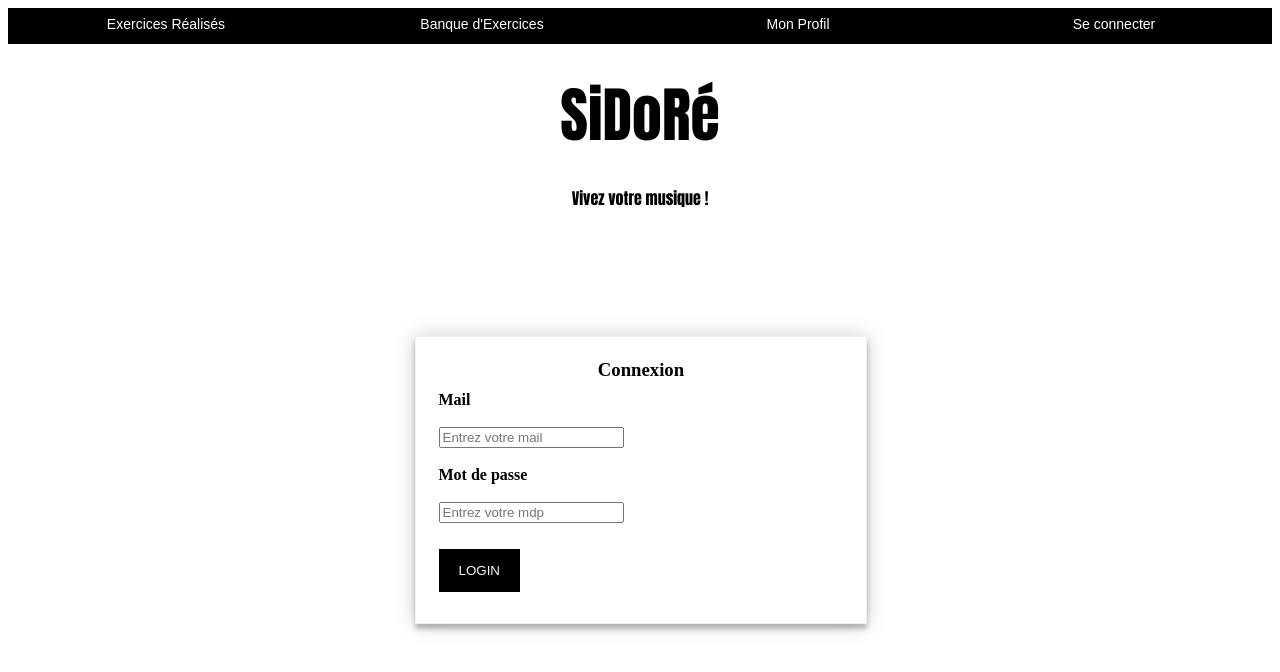
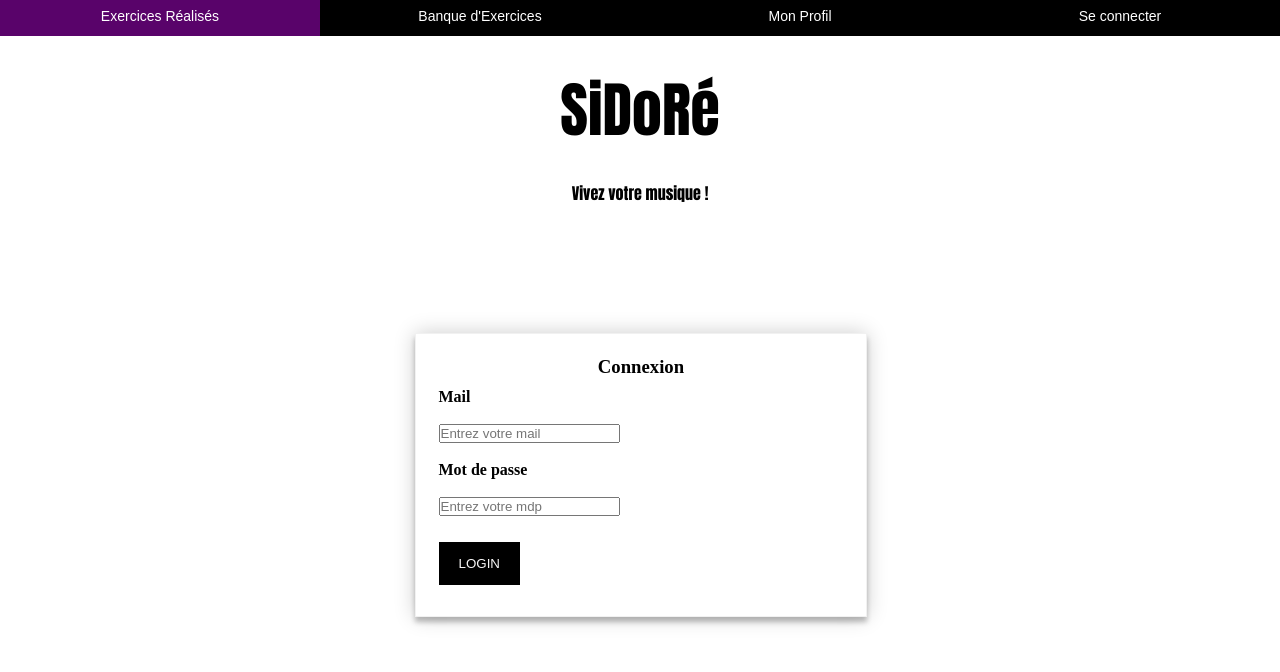
Before and after one commit to Laurine-sl/Workshop-Archi-Log-serveur, a Flask app: page /connection in a window 1280 px wide. Shown: the top 672 px of the page. Run offline with Flask 3, Linux system fonts and the light colour scheme.

Commit message:
barre nav

```diff
--- a/app/static/fantasy.css
+++ b/app/static/fantasy.css
@@ -1,8 +1,15 @@
+* {
+  margin: 0;
+  padding: 0;
+  top: 0;
+}
+
 #titre {
   font-family: Impact, Haettenschweiler, "Arial Narrow Bold", sans-serif;
   text-align: center;
   font-size: 60px;
   margin: 2% 0;
+  margin-top: 5%;
 }
 
 header p {
@@ -17,6 +24,8 @@ header p {
   background: #000;
   display: grid;
   grid-template-columns: repeat(4, 25%);
+  width: 100%;
+  position: fixed;
 }
 
 nav a {
--- a/app/templates/accueil.html
+++ b/app/templates/accueil.html
@@ -59,7 +59,7 @@
       <label> <b> Mail</b></label>
       <br /><br />
       <input type="text" placeholder="Entrez votre mail" name="usermail" required /><br /><br />
-      <label> <b> Créer Votre Mot de passe</b></label><br /><br />
+      <label> <b> Créez Votre Mot de passe</b></label><br /><br />
       <input type="password" placeholder="Nouveau mdp" name="password" required /><br /><br />
       <label> <b> Confirmez Votre Mot de passe</b></label><br /><br />
       <input type="password" placeholder="Entrez votre mdp" name="password" required /><br /><br />
```
